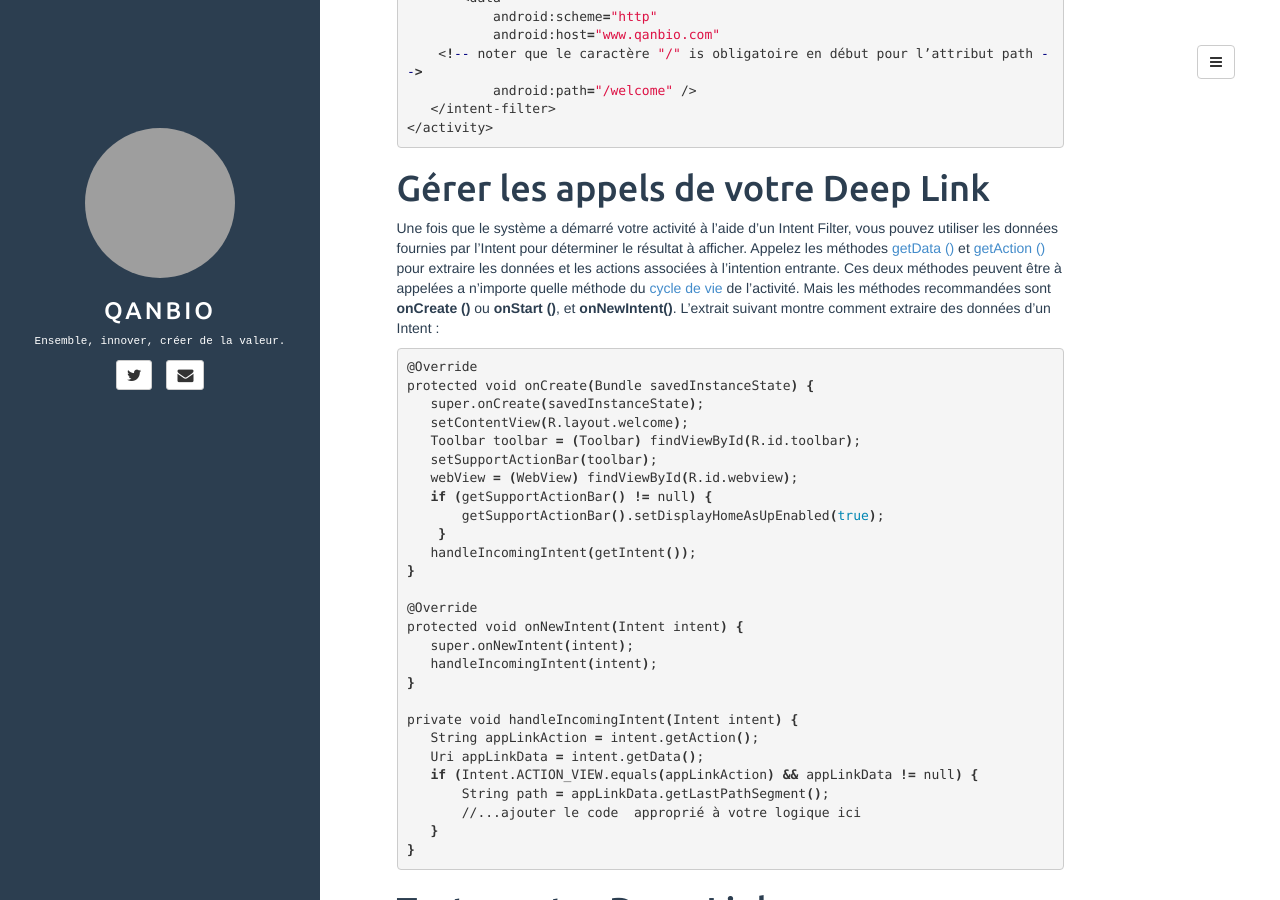
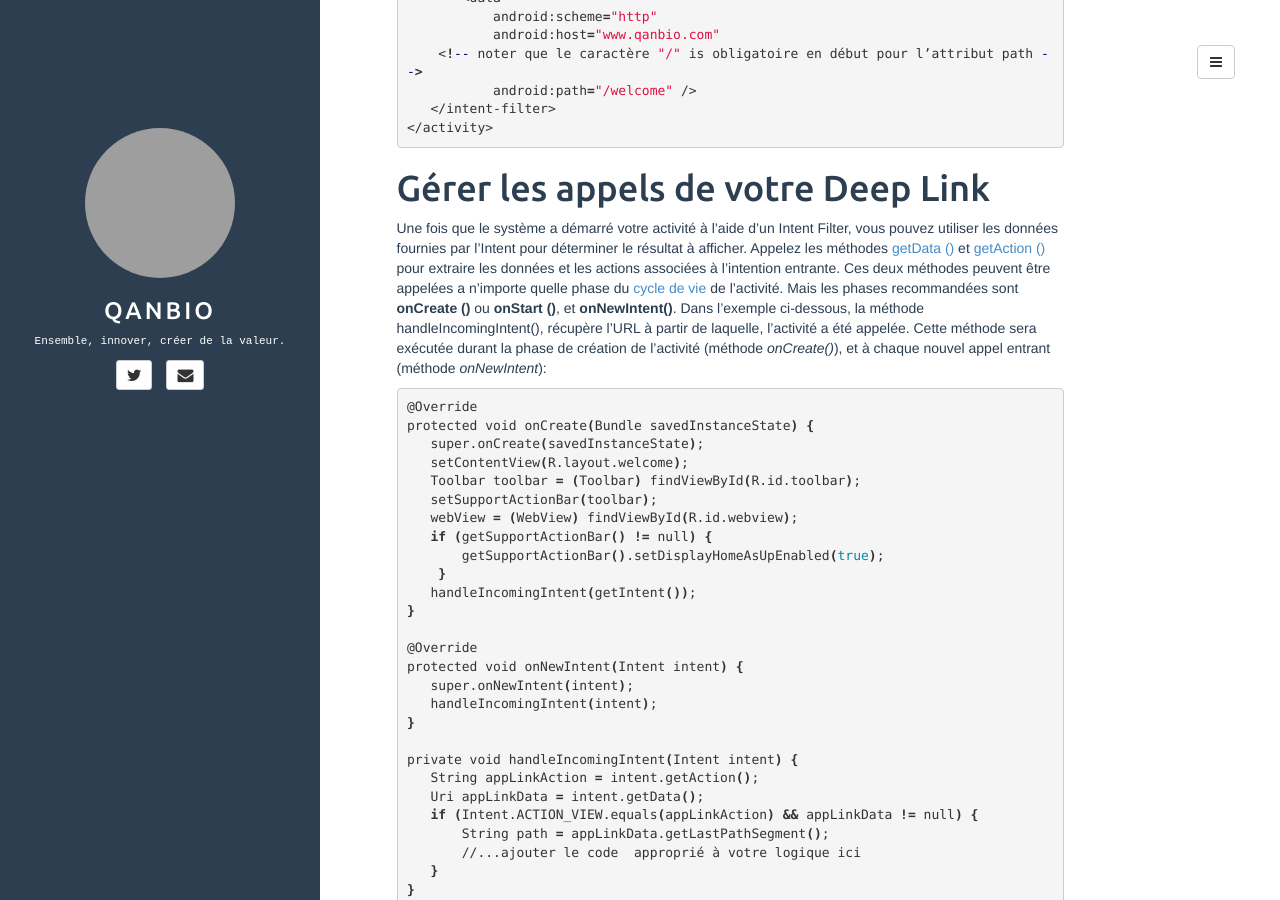
Before and after one commit to qanbio/blog, a Jekyll site: the page built from _posts/2017-10-18-app-indexing-android.md, in a window 1280 px wide and 900 px high, scrolled down 2243 px. Built offline with Jekyll 4.4.1, drawn with Linux system fonts in a browser that asks for light colours; comment, search, counter and statistics services are not loaded; grey boxes are pictures that could not be loaded.

Commit message:
ajout du code dexample pour Comment gérer les Deep links entrants

```diff
--- a/_posts/2017-10-18-app-indexing-android.md
+++ b/_posts/2017-10-18-app-indexing-android.md
@@ -98,8 +98,8 @@ Voici en guise d’exemple, l’intent Filter ajoutée à une activité “Welco
 
 # Gérer les appels de votre Deep Link
 
-Une fois que le système a démarré votre activité à l'aide d'un Intent Filter, vous pouvez utiliser les données fournies par l’Intent pour déterminer le résultat à afficher. Appelez les méthodes [getData ()](https://developer.android.com/reference/android/content/Intent.html#getData()) et [getAction ()](https://developer.android.com/reference/android/content/Intent.html#getAction()) pour extraire les données et les actions associées à l'intention entrante. Ces deux méthodes peuvent être à appelées a n’importe quelle méthode du [cycle de vie](https://developer.android.com/guide/components/activities/activity-lifecycle.html) de l'activité. Mais les méthodes recommandées sont  **onCreate ()** ou **onStart ()**, et **onNewIntent()**.
-L’extrait suivant montre comment extraire des données d'un Intent :
+Une fois que le système a démarré votre activité à l'aide d'un Intent Filter, vous pouvez utiliser les données fournies par l’Intent pour déterminer le résultat à afficher. Appelez les méthodes [getData ()](https://developer.android.com/reference/android/content/Intent.html#getData()) et [getAction ()](https://developer.android.com/reference/android/content/Intent.html#getAction()) pour extraire les données et les actions associées à l'intention entrante. Ces deux méthodes peuvent être appelées a n’importe quelle phase  du [cycle de vie](https://developer.android.com/guide/components/activities/activity-lifecycle.html) de l'activité. Mais les phases recommandées sont  **onCreate ()** ou **onStart ()**, et **onNewIntent()**.
+Dans l'exemple ci-dessous, la méthode  handleIncomingIntent(), récupère l'URL à partir de laquelle, l'activité a été appelée. Cette méthode sera exécutée durant la phase de création de l'activité (méthode _onCreate()_), et à chaque nouvel appel entrant (méthode _onNewIntent_):
 
 
 {% highlight bash %}
```
